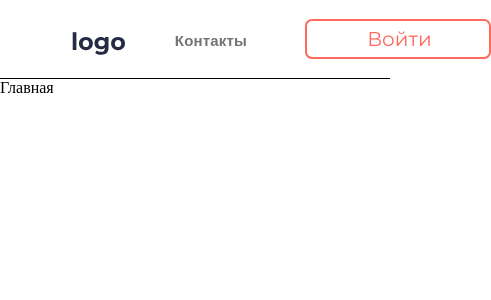
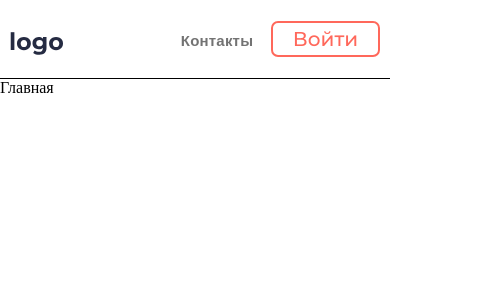
Before and after one commit to sashapervykh/aveds-test-task, a React (Vite) app: page / in a window 390 px wide. Shown: the top 300 px of the page, 491 px wide, since content can reach past the window. Built offline with nearby package versions, Linux system fonts and the light colour scheme.

Commit message:
feat: add adaptive layout

```diff
--- a/src/components/Header/Header.tsx
+++ b/src/components/Header/Header.tsx
@@ -17,7 +17,7 @@ export function Header() {
           </li>
           <li>
             <Link className={style["auth-link"]} to={"/auth"}>
-              Войти
+              <div className={style["auth-link_text"]}>Войти</div>
             </Link>
           </li>
         </ul>
--- a/src/components/Header/style.module.css
+++ b/src/components/Header/style.module.css
@@ -15,13 +15,19 @@
 
 .nav {
   display: flex;
-  margin-right: 4.9vw;
+  margin-right: 4.9%;
   margin-left: auto;
+  max-width: 329px;
+  width: 22.8%;
 }
 
 .links-list {
-  display: flex;
+  display: grid;
+  grid-template-columns: 29% 56.5%;
   list-style: none;
+  padding: 0px;
+  justify-content: space-between;
+  width: 100%;
 }
 
 .nav-link,
@@ -35,15 +41,14 @@
   padding: 10px;
   color: #737373;
   margin-top: 2px;
-  margin-right: 48px;
 }
 
 .auth-link,
 .auth-link:visited {
   margin-top: 3px;
   display: flex;
-  width: 186px;
-  padding: 8px 60px;
+  padding-top: 0.5rem;
+  padding-bottom: 0.5rem;
   border: 2px solid #ff685b;
   color: #ff685b;
   border-radius: 7px;
@@ -51,4 +56,38 @@
   font-family: "Montserrat", sans-serif;
   font-size: 20px;
   line-height: 100%;
+  font-weight: 500;
 }
+
+.auth-link_text {
+  display: flex;
+  margin: auto;
+}
+
+@media (max-width: 1404px) {
+  .nav {
+    width: 40%;
+  }
+}
+
+@media (max-width: 828px) {
+  .nav {
+    width: 53.6%;
+    margin-right: 2.6%;
+  }
+
+  .links-list {
+    grid-template-columns: 47% 52%;
+  }
+
+  .img-wrapper {
+    margin-left: 2.6%;
+  }
+
+  .auth-link,
+  .auth-link:visited {
+    margin-top: 5px;
+    padding-top: 0.375rem;
+    padding-bottom: 0.375rem;
+  }
+}
```
